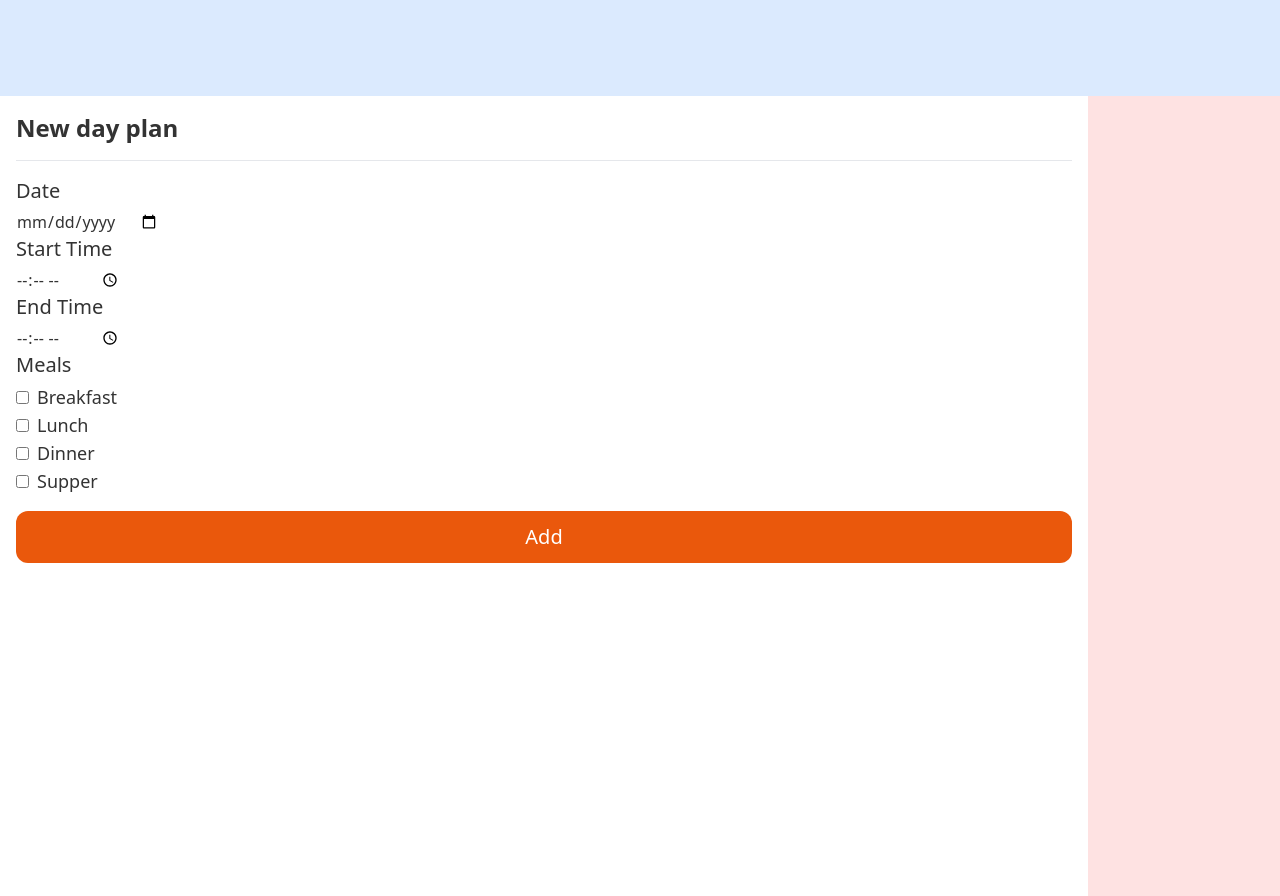
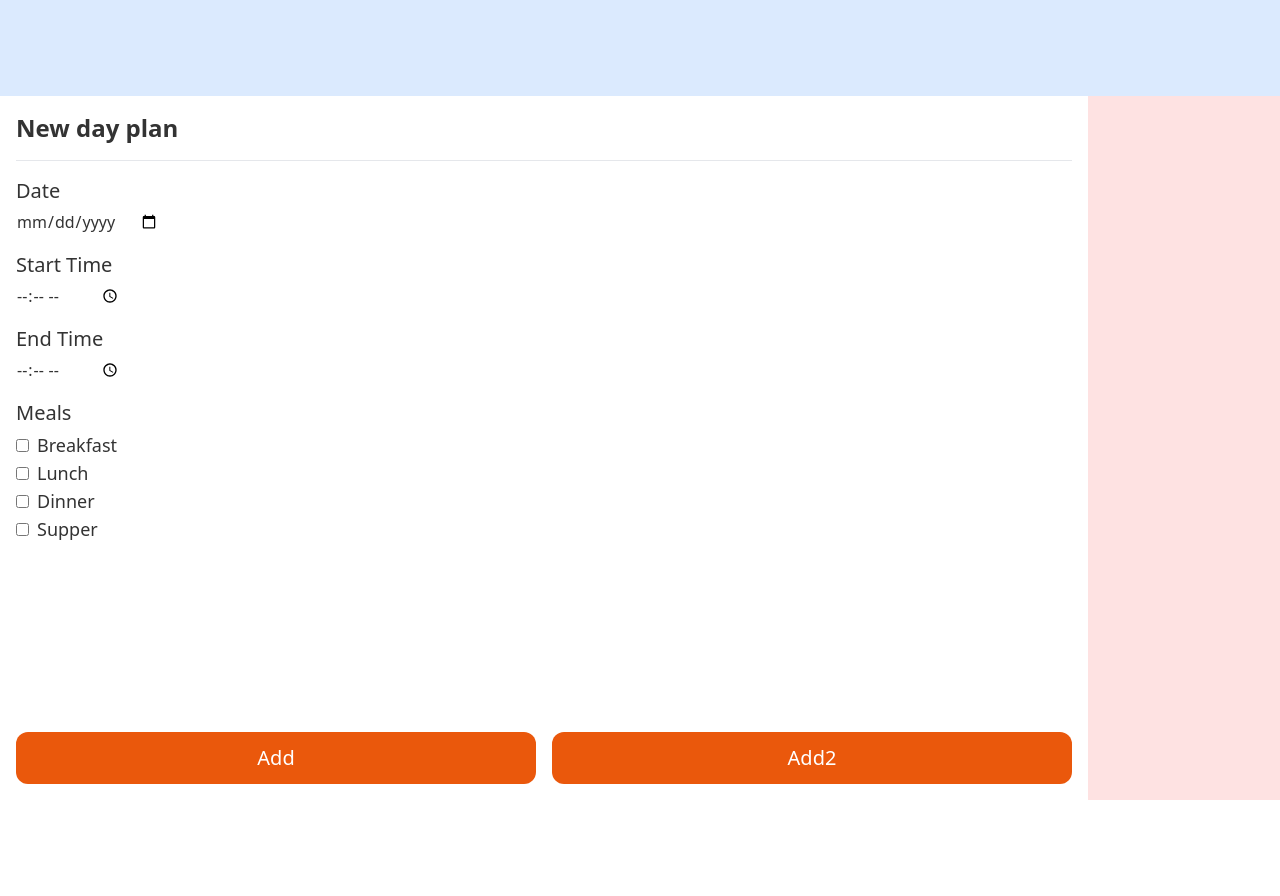
Before and after one commit to dawidzawislak/bitehack2026, a React (Vite) app in the folder app/: page /new-day/1 in a window 1280 px wide. After the commit the page ends 800 px from the top, so only its background shows below. Built offline with nearby package versions, Linux system fonts and the light colour scheme.

Commit message:
[FRONT] Generic Content

```diff
--- a/app/src/App.tsx
+++ b/app/src/App.tsx
@@ -9,9 +9,9 @@ export default function App() {
   return (
     <RouteProvider>
       <Router>
-        <div className="h-screen">
+        <div className="h-screen flex flex-col">
           <Header />
-          <main className="h-full">
+          <main className="flex-grow overflow-hidden">
             <Routes>
               <Route path="/" element={<></>} />
               <Route path="/home" element={<></>} />
--- /dev/null
+++ b/app/src/components/common/Content.tsx
@@ -0,0 +1,44 @@
+import { type ReactNode } from "react";
+import { Button, Heading, Section } from ".";
+import Sidebar from "../Sidebar";
+
+export default function Content({
+  header,
+  children,
+  sidebar,
+  button1,
+  button2,
+  button1action,
+  button2action,
+}: {
+  header: string;
+  children: ReactNode;
+  sidebar: boolean;
+  button1?: string;
+  button2?: string;
+  button1action?: () => void;
+  button2action?: () => void;
+}) {
+  return (
+    <div className="flex h-full">
+      <Section className="flex-grow flex flex-col overflow-hidden">
+        <Heading level={1}>{header}</Heading>
+        <hr className="my-4" />
+        <div className="flex-grow overflow-y-auto">{children}</div>
+        <div className="flex gap-4">
+          {button1 && (
+            <Button fullWidth className="mt-4" onClick={button1action}>
+              {button1}
+            </Button>
+          )}
+          {button2 && (
+            <Button fullWidth className="mt-4" onClick={button2action}>
+              {button2}
+            </Button>
+          )}
+        </div>
+      </Section>
+      {sidebar && <Sidebar />}
+    </div>
+  );
+}
--- a/app/src/pages/NewDay.tsx
+++ b/app/src/pages/NewDay.tsx
@@ -1,6 +1,5 @@
 import { useState } from "react";
-import { Button, Heading, Section } from "../components/common";
-import Sidebar from "../components/Sidebar";
+import Content from "../components/common/Content";
 
 export default function NewDay() {
   const [formData, setFormData] = useState({
@@ -16,12 +15,15 @@ export default function NewDay() {
   });
 
   return (
-    <div className="flex h-full">
-      <Section className="flex-grow">
-        <Heading level={1}>New day plan</Heading>
-        <hr className="my-4" />
-        <div className="flex flex-col gap-4">
-          <form className="flex-grow">
+    <Content
+      header="New day plan"
+      sidebar={true}
+      button1="Add"
+      button1action={() => {}}
+      button2="Add2" // opcjonalne
+      button2action={() => {}} // opcjonalne
+    >
+      <form className="flex flex-col gap-4">
         <div>
           <label className="block mb-1 text-xl" htmlFor="date">
             Date
@@ -70,9 +72,7 @@ export default function NewDay() {
             <label key={meal} className="block text-lg">
               <input
                 type="checkbox"
-                    checked={
-                      formData.meals[meal as keyof typeof formData.meals]
-                    }
+                checked={formData.meals[meal as keyof typeof formData.meals]}
                 onChange={(e) =>
                   setFormData((prev) => ({
                     ...prev,
@@ -90,10 +90,6 @@ export default function NewDay() {
           ))}
         </div>
       </form>
-          <Button fullWidth>Add</Button>
-        </div>
-      </Section>
-      <Sidebar />
-    </div>
+    </Content>
   );
 }
```
Lines whose indentation alone changed are shown as unchanged.
